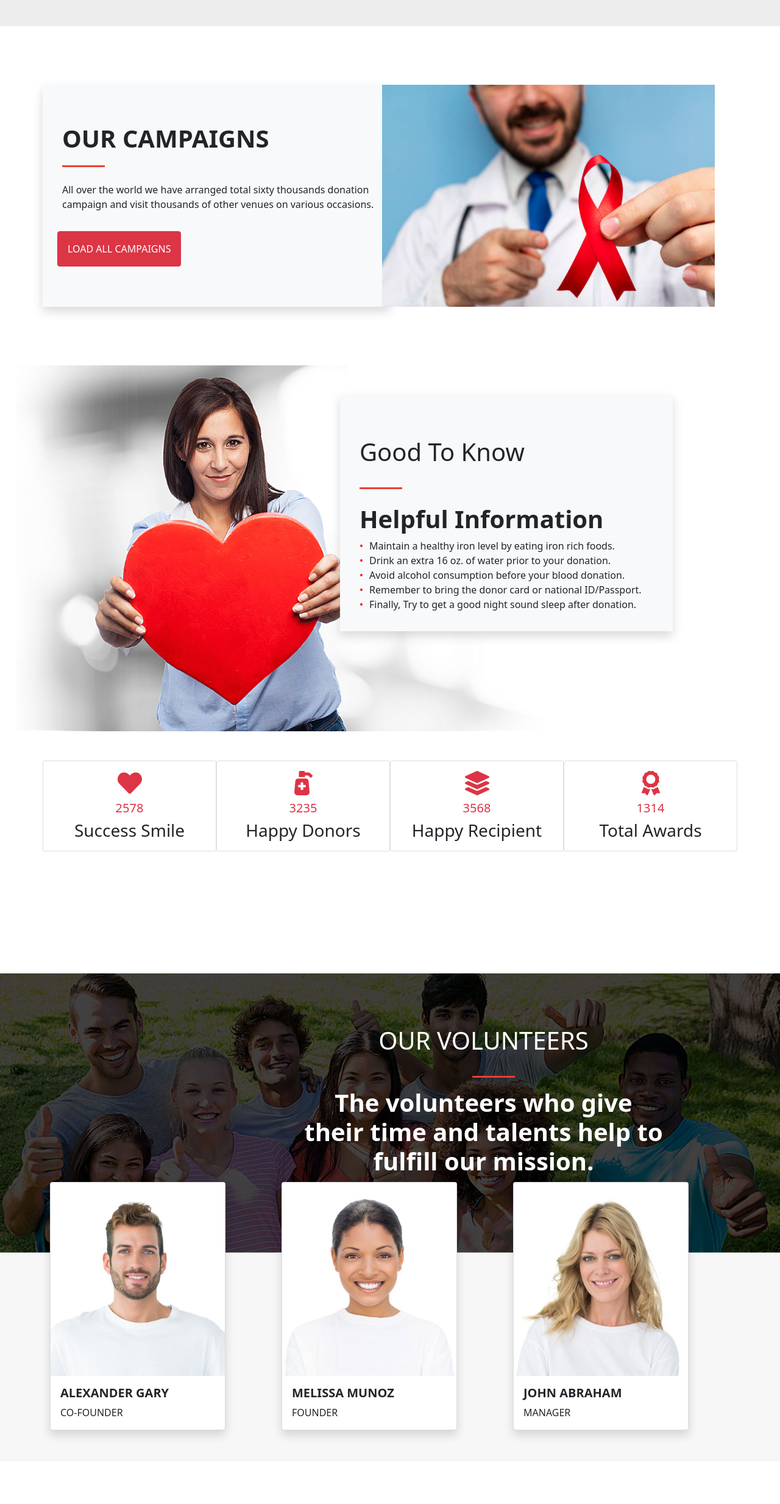
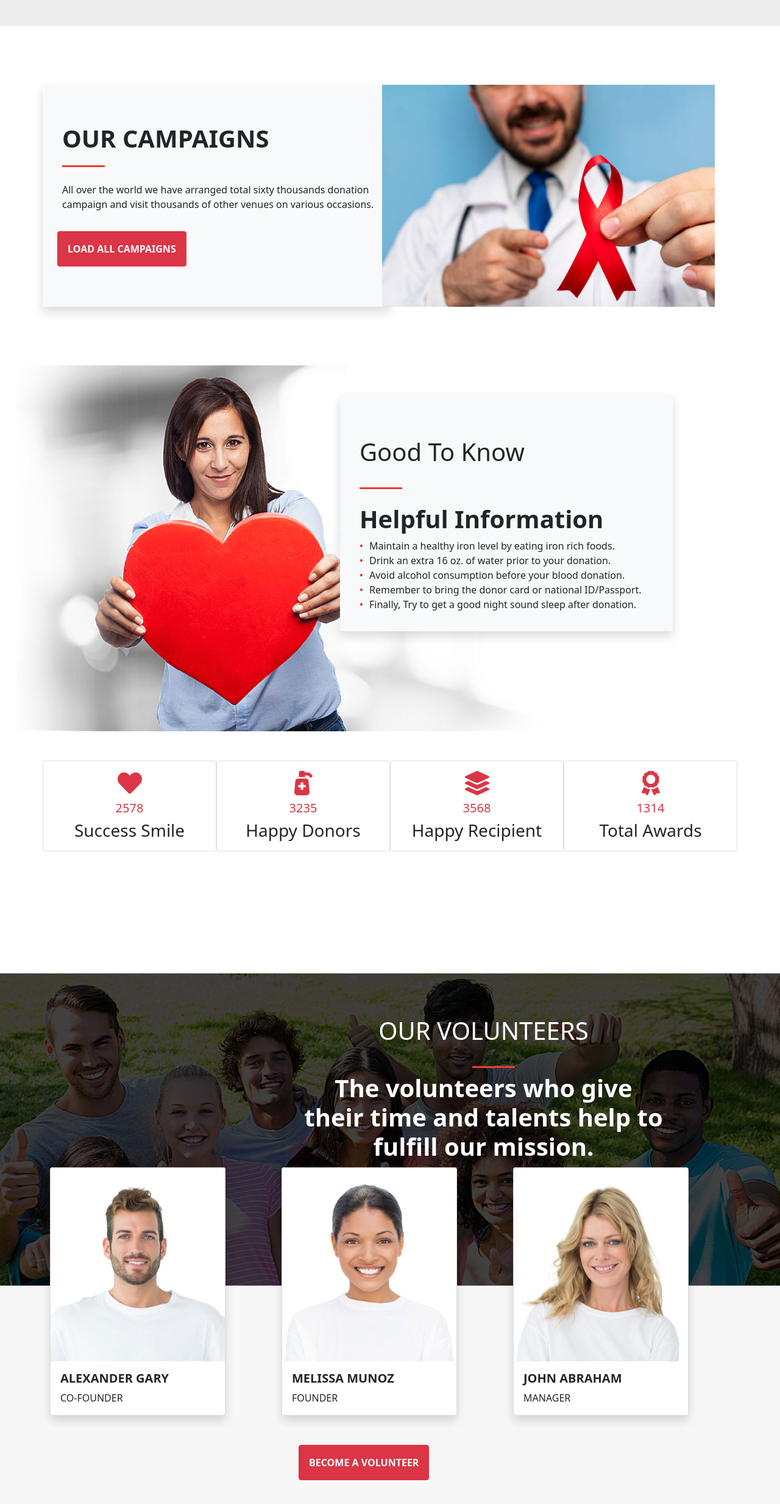
Before and after one commit to isti2623/Blood-Buddies-Client, a React (Create React App) app: page / in a window 1280 px wide. Shown: the part 2661-5127 px from the top of the page at 61% size. Built offline with nearby package versions, Linux system fonts and the light colour scheme.

Commit message:
become a volunteer button

```diff
--- a/src/Pages/Home/HomeCampaign/HomeCampaign.js
+++ b/src/Pages/Home/HomeCampaign/HomeCampaign.js
@@ -15,7 +15,7 @@ const HomeCampaign = () => {
                             <span className='divider div-head ms-3'></span>
                             <p className='mt-3 ms-3'>All over the world we have arranged total sixty thousands donation campaign and visit thousands of other venues on various occasions.
                             </p>
-                            <Link to='/campaign'> <div className="btn btn-danger p-3 ms-2 my-3">LOAD ALL CAMPAIGNS</div></Link>
+                            <Link to='/campaign'> <div className="btn btn-danger p-3 ms-2 my-3 fw-bold">LOAD ALL CAMPAIGNS</div></Link>
                         </div>
                     </div>
                     <div className="col-lg-6 my-5">
--- a/src/Pages/Home/Volunteers/Volunteers.css
+++ b/src/Pages/Home/Volunteers/Volunteers.css
@@ -1,6 +1,6 @@
 .banner-vol{
     background-image: url('../../../images/volunteer-bg.jpg');
-    height: 800px;
+    height: 900px;
     width: 100%;
     background-blend-mode: overlay;
     background-repeat: no-repeat;
--- a/src/Pages/Home/Volunteers/Volunteers.js
+++ b/src/Pages/Home/Volunteers/Volunteers.js
@@ -1,5 +1,6 @@
 import React from 'react';
 import { Card } from 'react-bootstrap';
+import { Link } from 'react-router-dom';
 import teamOne from '../../../images/team_1.jpg'
 import teamTwo from '../../../images/team_2.jpg'
 import teamThree from '../../../images/team_3.jpg'
@@ -12,10 +13,10 @@ const Volunteers = () => {
                     <div className="col-lg-5"></div>
                     <div className="col-lg-7 text-center my-5 p-3 text-card shadow">
                         <div>
-                            <p className='mt-3 ms-3 fs-1 text-white'>OUR VOLUNTEERS
+                            <p className=' ms-3 fs-1 text-white'>OUR VOLUNTEERS
                             </p>
                             <span className='divider div-head ms-5'></span>
-                            <h1 className='fw-bold ms-3 fs-1 mt-2 text-white'>The volunteers who give their time and talents help to fulfill our mission.
+                            <h1 className='fw-bold ms-3 fs-1 text-white mb-2'>The volunteers who give their time and talents help to fulfill our mission.
                             </h1>
                         </div>
                     </div>
@@ -56,9 +57,19 @@ const Volunteers = () => {
                                 </Card.Body>
                             </Card>
                         </div>
+
+                    </div>
+                    <div className="container">
+                        <div className="row">
+                            <div className="col-lg-4"></div>
+                            <div className="col-lg-8">
+                                <Link to='/campaign'> <div className="btn btn-danger p-3 ms-4 mt-5 fw-bold">BECOME A VOLUNTEER</div></Link>
+                            </div>
+                        </div>
                     </div>
 
                 </div>
+
             </div>
 
 
```
